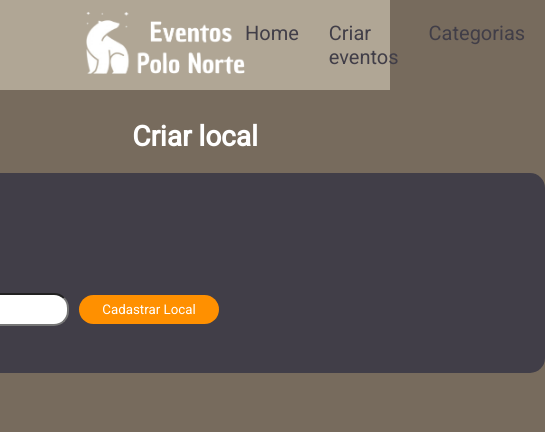
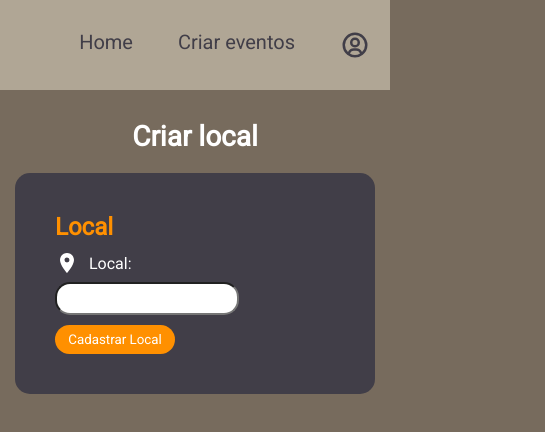
Before and after one commit to jessicavsampaio/gerenciamento_de_eventos, a React (Vite) app: page /local in a window 390 px wide. Shown: the top 432 px of the page, 545 px wide, since content can reach past the window. Built offline with nearby package versions, Linux system fonts and the light colour scheme.

Commit message:
ajustando a responsividade

```diff
--- a/src/components/CardCriarCategoria/styles.js
+++ b/src/components/CardCriarCategoria/styles.js
@@ -5,8 +5,16 @@ export const CardCriarCategoriaDiv = styled.div`
     border-radius: 15px;
     margin-bottom: 15px;
     width: 700px;
-    height: 200px;
+    height: 100%;
     padding: 40px;
+
+    @media (max-width: 768px) {
+      width: 550px;
+    }
+
+    @media (max-width: 600px) {
+      width: 360px;
+    }
 
     h3 {
         font-size: 24px;
@@ -56,4 +64,14 @@ export const CardCriarCategoriaDiv = styled.div`
         opacity: 0.8;
         cursor: pointer;
     }
+
+    @media (max-width: 600px){
+      .cadastroCategoriaBtn {
+        margin-top: 1px;
+        margin-left: 0px;
+      }
+      input{
+        margin-top: 7px;
+      }
+    }
 `;
--- a/src/components/CardCriarEvento/styles.js
+++ b/src/components/CardCriarEvento/styles.js
@@ -5,8 +5,16 @@ export const CardCriarEventoDiv = styled.div`
     border-radius: 15px;
     margin-bottom: 15px;
     width: 700px;
-    height: 700px;
+    height: 100%;
     padding: 40px;
+
+    @media (max-width: 768px) {
+      width: 550px;
+    }
+
+    @media (max-width: 600px) {
+      width: 360px;
+    }
 
     h3 {
         font-size: 24px;
--- a/src/components/CardCriarLocais/styles.js
+++ b/src/components/CardCriarLocais/styles.js
@@ -6,10 +6,18 @@ export const CardCriarLocaisDiv = styled.div`
     margin-bottom: 15px;
     width: 700px;
     padding: 40px;
-    height: 200px;
+    height: 100%;
     display: flex;
     align-itens: center;
     flex-direction: column;
+
+    @media (max-width: 768px) {
+      width: 550px;
+    }
+
+    @media (max-width: 600px) {
+      width: 360px;
+    }
 
     h3 {
         font-size: 24px;
@@ -55,6 +63,17 @@ export const CardCriarLocaisDiv = styled.div`
         margin-top: 20px;
     }
 
+    @media (max-width: 600px) {
+      .cadastroLocalBtn {
+        width: 120px;
+        margin-left: 0px;
+        margin-top: 0px;
+        }
+      input{
+        margin-top: 7px;
+      }
+    }
+
     .cadastroLocalBtn:hover {
         opacity: 0.8;
         cursor: pointer;
--- a/src/components/CardEvento/styles.js
+++ b/src/components/CardEvento/styles.js
@@ -6,6 +6,14 @@ export const CardEventDiv = styled.div`
     margin-bottom: 15px;
     width: 700px;
     padding: 40px;
+
+    @media (max-width: 768px) {
+      width: 550px;
+    }
+
+    @media (max-width: 600px) {
+      width: 360px;
+    }
 
     h3 {
         font-size: 24px;
--- a/src/components/Header/index.jsx
+++ b/src/components/Header/index.jsx
@@ -16,10 +16,10 @@ export function Header() {
                 <Link to={`/evento`}>
                     Criar eventos
                 </Link>
-                <Link to={`/categoria`}>
+                <Link to={`/categoria`} className="hide-link">
                     Categorias
                 </Link>
-                <Link to={`/local`}>
+                <Link to={`/local`} className="hide-link">
                     Locais
                 </Link>
                 <Link to={`/login`}>
--- a/src/components/Header/styles.js
+++ b/src/components/Header/styles.js
@@ -12,8 +12,17 @@ export const HeaderDiv = styled.div`
     position: fixed;
     top: 0;
 
+    @media (max-width: 600px){
+      padding: 5px;
+    }
+
     > div > a > img {
         width:160px;
+    }
+    @media (max-width: 800px){
+      > div > a > img {
+        display: none;
+      }
     }
 `;
 
@@ -24,7 +33,23 @@ export const HeaderNav = styled.nav`
     > a {
         text-decoration: none;
         color: #413E48;
+        font-size: 25px;
+    }
+
+    @media (max-width: 600px){
+      > a {
+        font-size: 19px;
+        margin-top: 5px;
+        margin-right: 15px;
+      }
+    }
+
+    @media (max-width: 870px){
+      > a {
         font-size: 20px;
+        margin-top: 5px;
+        margin-right: 15px;
+      }
     }
 
     > a:hover {
@@ -35,4 +60,15 @@ export const HeaderNav = styled.nav`
         width: 30px;
         height: 30px;
     }
+    @media (max-width: 600px) {
+      .a[to="/categorias"],
+      .a[to="/locais"] {
+        display: none;
+      }
+    }
+    @media (max-width: 600px) {
+      .hide-link {
+          display: none;
+      }
+  }
 `;
--- a/src/components/SectionCadastro/styles.js
+++ b/src/components/SectionCadastro/styles.js
@@ -6,6 +6,14 @@ export const SectionCadastroDiv = styled.div`
     margin-bottom: 15px;
     width: 700px;
     padding: 40px;
+
+    @media (max-width: 768px) {
+      width: 550px;
+    }
+
+    @media (max-width: 600px) {
+      width: 360px;
+    }
 
     h3 {
         font-size: 24px;
--- a/src/components/SectionLogin/styles.js
+++ b/src/components/SectionLogin/styles.js
@@ -7,6 +7,14 @@ export const SectionLoginDiv = styled.div`
     width: 700px;
     padding: 40px;
     height: 360px;
+
+    @media (max-width: 768px) {
+      width: 550px;
+    }
+
+    @media (max-width: 600px) {
+      width: 360px;
+    }
 
     h3 {
         font-size: 24px;
```
